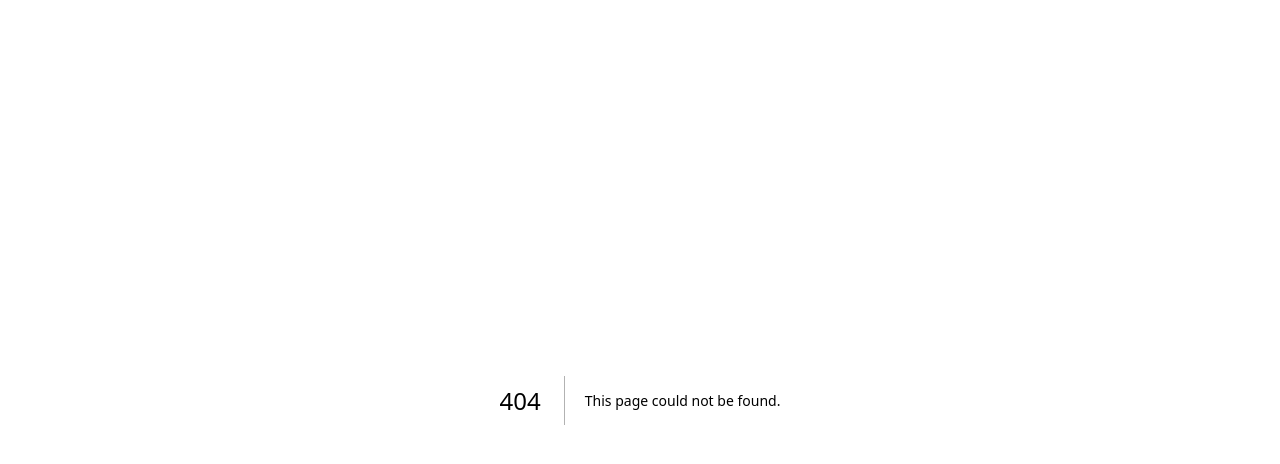
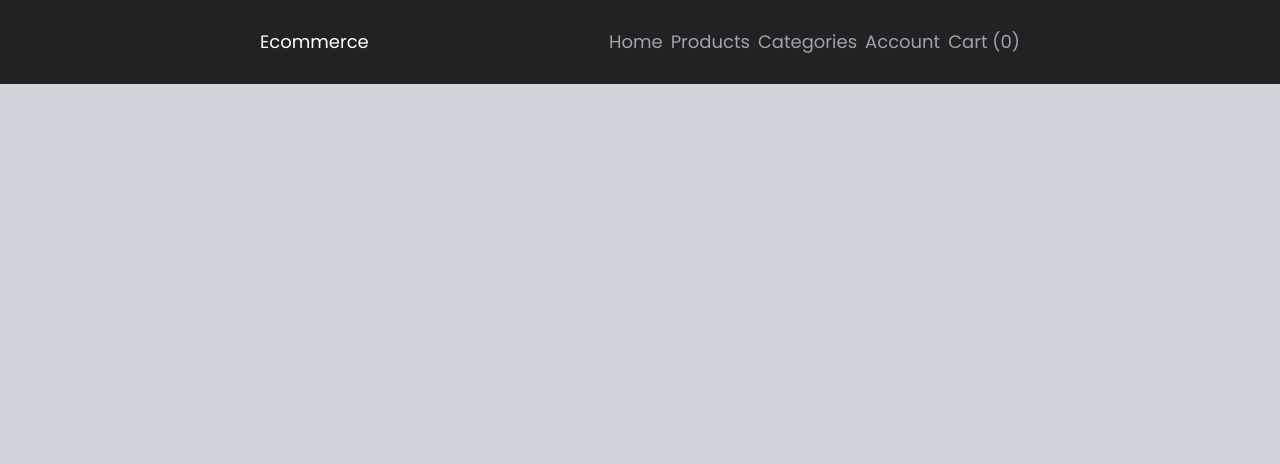
Before and after one commit to wdendugu/e-commerce-front, a Next.js app: page /cart in a window 1280 px wide. Before the commit this address had no page. Shown: the top 464 px of the page. Built offline with nearby package versions, Linux system fonts and the light colour scheme.

Commit message:
cart context + add item to cart

```diff
--- a/components/ButtonAddToCart.js
+++ b/components/ButtonAddToCart.js
@@ -1,8 +1,8 @@
 import { FontAwesomeIcon } from "@fortawesome/react-fontawesome"
 import { faCartPlus } from "@fortawesome/free-solid-svg-icons"
 
-export default function CartButton({ btnText, btnType }) {
+export default function CartButton({ btnText, btnType, onClick }) {
     return (
-        <button className={`btn ${btnType}`}><FontAwesomeIcon icon={faCartPlus}  />{ btnText }</button>
+        <button className={`btn ${btnType}`} onClick={onClick}><FontAwesomeIcon icon={faCartPlus}  />{ btnText }</button>
     )
 }
--- /dev/null
+++ b/components/CartContext.js
@@ -0,0 +1,19 @@
+import { createContext } from "react"
+import { useState } from "react"
+
+export const CartContext = createContext({})
+
+export function CartContextProvider ({children}) {
+    const [cartProducts,setCartProducts] = useState([])
+
+    function addProduct(productId){
+        setCartProducts(prev => [...prev, productId])
+    }
+
+    return (
+        <CartContext.Provider
+            value={{cartProducts, setCartProducts, addProduct}}
+        >{children}
+        </CartContext.Provider>
+    )
+}
--- a/components/Featured.js
+++ b/components/Featured.js
@@ -1,10 +1,18 @@
 import Link from "next/link";
+import { useContext } from "react";
 import ButtonAddToCart from "./ButtonAddToCart";
+import { CartContext } from "./CartContext";
 
 export default function Featured({product}) {
+  const {addProduct} = useContext(CartContext)
+
+  function addFeaturedtoCart () {
+    addProduct(product._id)
+  }
+
     return (
-
-      <div className=" grid grid-cols-2 max-w-[800px] mx-auto ">
+      <div className="bg-[#222]">
+        <div className=" grid grid-cols-2 max-w-[1200px] mx-auto bg-[#222] ">
           <div className="flex flex-col justify-center mx-auto px-5 py-7 text-white">
             <h1 >{product.title}</h1>
             <p className="text-sm text-gray-400 mb-4">
@@ -12,7 +20,7 @@ export default function Featured({product}) {
             </p>
             <div>
               <Link href={'/products/'+product._id}><button className="btn btn-read">Read More</button></Link>
-        <ButtonAddToCart btnText=" Add to Cart" btnType="btn-cart"/>
+              <ButtonAddToCart btnText=" Add to Cart" btnType="btn-cart" onClick={addFeaturedtoCart}/>
             </div>
           </div>
           <div className="max-x-full flex flex-col justify-center">
@@ -22,6 +30,7 @@ export default function Featured({product}) {
             />
           </div>
         </div>
+      </div>
 
     );
   }
--- a/components/Header.js
+++ b/components/Header.js
@@ -1,17 +1,20 @@
 import Link from "next/link";
+import { useContext } from "react";
+import { CartContext } from "./CartContext";
 
 
 export default function Header () {
+    const {cartProducts} = useContext(CartContext)
     return (
-        <header>
-            <div className="max-w-[800px] mx-auto px-5 py-7 flex justify-between">
+        <header className="bg-[#222]">
+            <div className="max-w-[800px] mx-auto px-5 py-7 flex justify-between" >
                 <Link href={'/'} className="text-white no-underline">Ecommerce</Link>
                 <nav className="space-x-2">
                     <Link href={'/'}>Home</Link>
                     <Link href={'/products'}>Products</Link>
                     <Link href={'/categories'}>Categories</Link>
                     <Link href={'/account'}>Account</Link>
-                    <Link href={'/cart'}>Cart (0)</Link>
+                    <Link href={'/cart'}>Cart ({cartProducts.length})</Link>
                 </nav>
             </div>
         </header>
--- a/components/NewProducts.js
+++ b/components/NewProducts.js
@@ -1,23 +1,13 @@
-import ButtonAddToCart from "./ButtonAddToCart";
+import ProductBox from "./ProductBox";
 
 export default function NewProducts ({products}) {
 
     return (
-        <div className="max-w-[800px] mx-auto">
-            <div className="grid grid-cols-4 gap-9">
+        <div className="max-w-[1200px] mx-auto">
+            <h2 className="text-4xl  my-6">New arrivals</h2>
+            <div className="grid grid-cols-5 gap-9">
                 {products?.length && products.map(product => (
-                    <div>
-                        <div className="bg-white p-5 flex justify-center items-center rounded-lg mt-3">
-                            <img src={product.images[0]} className="max-w-full h-[150px]"></img>
-                        </div>
-                        <div className="mt-2">
-                            <h2 className="text-base m-0 ">{product.title}</h2>
-                            <div className="flex items-center justify-between">
-                            <p className="font-bold text-xl ">${product.price}</p>
-                            <ButtonAddToCart btnType="btn-item"/>
-                            </div>
-                        </div>
-                    </div>
+                    <ProductBox product={product} key={product._id}/>
                 ))}
             </div>
         </div>
--- /dev/null
+++ b/components/ProductBox.js
@@ -0,0 +1,27 @@
+import { useContext } from "react"
+import { CartContext } from "./CartContext"
+import Link from "next/link"
+import ButtonAddToCart from "./ButtonAddToCart";
+
+export default function ProductBox ({product}) {
+    const url = '/product/'+product._id
+    const {addProduct} = useContext(CartContext)
+    function addNewtoCart () {
+      addProduct(product._id)
+
+    }
+    return (
+        <div>
+            <Link href={url} className="bg-white p-5 flex justify-center items-center rounded-lg mt-3">
+                <img src={product.images[0]} className="max-w-full h-[150px]"></img>
+            </Link>
+            <div className="mt-2">
+                <Link href={url}  className="text-base m-0">{product.title}</Link>
+                <div className="flex items-center justify-between">
+                    <p className="font-bold text-[1.3rem] ">${product.price}</p>
+                    <ButtonAddToCart btnType="btn-item" onClick={addNewtoCart}/>
+                </div>
+            </div>
+        </div>
+    )
+}
--- a/pages/_app.js
+++ b/pages/_app.js
@@ -1,7 +1,10 @@
+import { CartContextProvider } from '@/components/CartContext'
 import '@/styles/globals.css'
 
 export default function App({ Component, pageProps }) {
   return (
+    <CartContextProvider>
       <Component {...pageProps} />
+    </CartContextProvider>
   )
 }
--- a/pages/_document.js
+++ b/pages/_document.js
@@ -3,7 +3,11 @@ import { Html, Head, Main, NextScript } from 'next/document'
 export default function Document() {
   return (
     <Html lang="en">
-      <Head />
+      <Head>
+      <link rel="preconnect" href="https://fonts.googleapis.com" />
+      <link rel="preconnect" href="https://fonts.gstatic.com" crossorigin />
+      <link href="https://fonts.googleapis.com/css2?family=Poppins:wght@400;500;600;700&display=swap" rel="stylesheet"></link>
+      </Head>
       <body>
         <Main />
         <NextScript />
--- /dev/null
+++ b/pages/cart.js
@@ -0,0 +1,13 @@
+import { useContext } from "react"
+import { CartContext } from "@/components/CartContext"
+import Header from "@/components/Header"
+
+export default function CartPage () {
+    const {cartProducts} = useContext(CartContext)
+
+    return (
+        <>
+        <Header/>
+        </>
+    )
+}
--- a/pages/index.js
+++ b/pages/index.js
@@ -5,13 +5,11 @@ import { mongooseConnect } from "@/lib/mongoose";
 import { Product } from "@/models/Product";
 
 export default function HomePage ({featuredProduct,newProducts}) {
-  console.log({newProducts})
+
   return (
     <>
-      <div className="bg-[#222]">
-        <Header/>
-        <Featured product={featuredProduct}/>
-      </div>
+      <Header/>
+      <Featured product={featuredProduct}/>
       <NewProducts products={newProducts} />
     </>
     )
--- a/styles/globals.css
+++ b/styles/globals.css
@@ -1,14 +1,13 @@
 @tailwind base;
 @tailwind components;
 @tailwind utilities;
-@import url('https://fonts.googleapis.com/css2?family=Roboto&display=swap');
 
 body {
   @apply
   p-0
   m-0
   text-lg
-  font-roboto
+  font-poppins
   bg-gray-300
 }
 
@@ -34,14 +33,16 @@ nav a {
   mr-2
   rounded-lg
   text-white
+
 }
 
 .btn-cart {
   @apply
   my-2
   px-3
-  bg-[#5542F6]
-  border-[#5542F6]
+  text-black
+  bg-white
+  border-white
 }
 
 .btn-read {
@@ -55,6 +56,7 @@ nav a {
   my-0
   px-3
   mr-0
-  bg-[#5542F6]
-  border-[#5542F6]
+  bg-transparent
+  text-[#263429]
+  border-[#263429]
 }
--- a/tailwind.config.js
+++ b/tailwind.config.js
@@ -8,7 +8,7 @@ module.exports = {
   theme: {
     extend: {
       fontFamily:{
-        'roboto':['Roboto', 'sans-serif']
+        'poppins':["Poppins", "sans-serif"]
       },
     },
   },
```
Lines whose indentation alone changed are shown as unchanged.
